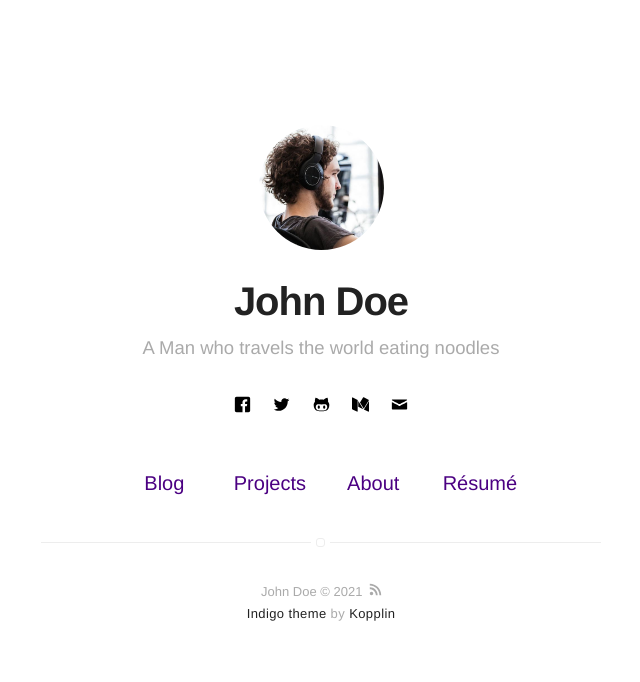
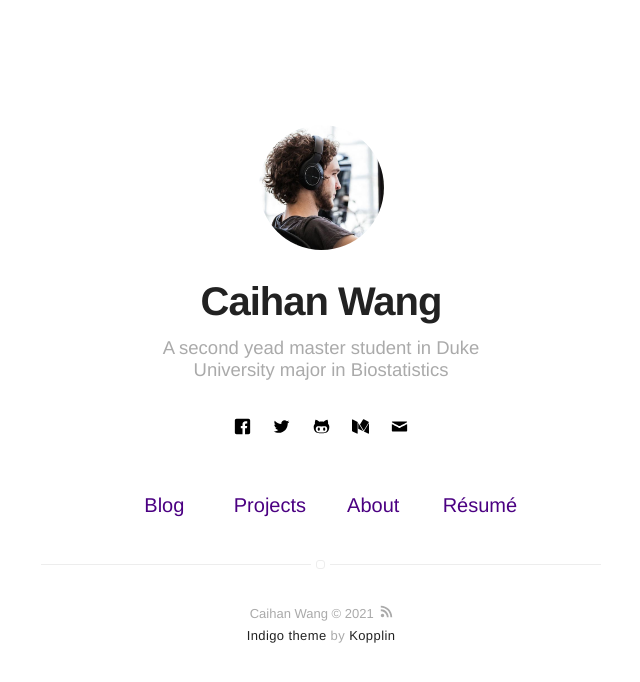
Before and after one commit to Caihanwang/Caihanwang.github.io, a Jekyll site: the page built from index.html, in a window 1280 px wide. Shown: the top 682 px of the page, without its empty margins (319-959 px from the left). Built offline with Jekyll 4.4.1, drawn with Linux system fonts in a browser that asks for light colours.

Commit message:
Update _config.yml

```diff
--- a/_config.yml
+++ b/_config.yml
@@ -1,6 +1,6 @@
 # main text of home
-name: John Doe
-bio: A Man who travels the world eating noodles
+name: Caihan Wang
+bio: A second yead master student in Duke University major in Biostatistics
 
 # twitter summary info
 description: A blog about technology and stuff related
@@ -41,7 +41,7 @@ twitter: mytwitter
 # linkedin: mylinkedin
 # youtube: myyoutube
 # spotify: myspotify
-github: mygithub
+github: Caihanwang
 # gitlab: mygitlab
 # lastfm: mylastfm
 # stackoverflow: 7044681/mystackoverflow
```
